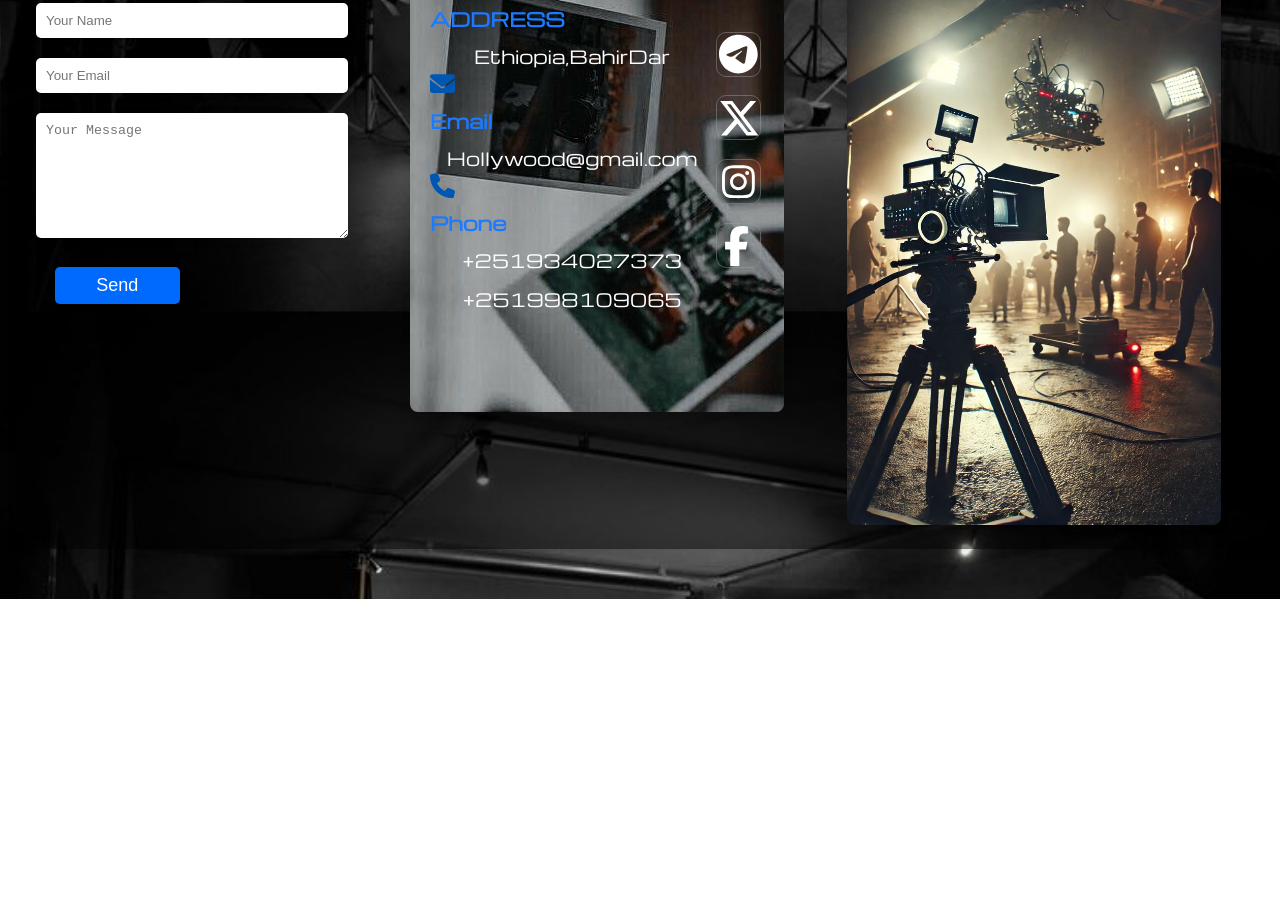
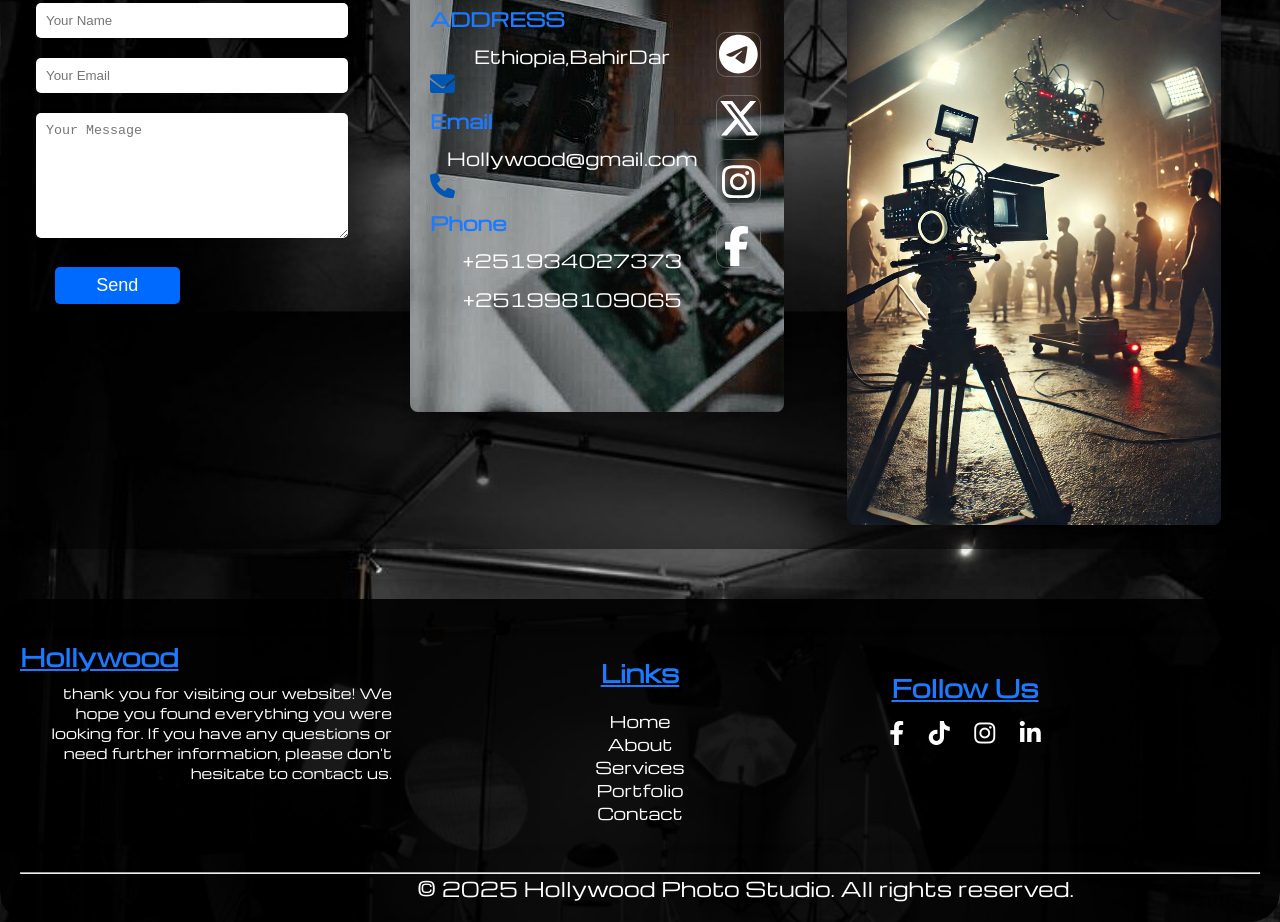
Before and after one commit to Bekalu156/Photo-studio-site-, a plain HTML site: page index.html in a window 1280 px wide. Shown: the part 3102-4024 px from the top of the page. Before the commit the page ends 3701 px from the top, so only its background shows below. Drawn offline with nearby package versions, Linux system fonts and the light colour scheme.

Commit message:
i added footer.

```diff
--- a/index.html
+++ b/index.html
@@ -284,5 +284,45 @@
 
        <img class="contact-img" src="img/camera.jpeg" alt="">
   </div>
+
+  </div>
+
+
+  <footer>
+    <div class="footer">
+      <h1>Hollywood</h1>
+      <p>
+        thank you for visiting our website!
+        We hope you found everything you were looking for.
+        If you have any questions or need further information,
+        please don't hesitate to contact us.
+      </p>
+    </div>
+
+    <div class="links">
+      <h2>Links</h2>
+      <ul>
+        <li><a href="index.html">Home</a></li>
+        <li><a href="#About">About</a></li>
+        <li><a href="#services">Services</a></li>
+        <li><a href="#portfolio">Portfolio</a></li>
+        <li><a href="#contact">Contact</a></li>
+      </ul>
+    </div>
+
+    <div class="social-icons">
+      <h2>Follow Us</h2>
+      <a href="https://www.facebook.com" target="_blank"><i class="fab fa-facebook-f"></i></a>
+      <a href="https://www.twitter.com" target="_blank"><i class="fab fa-tiktok"></i></a>
+      <a href="https://www.instagram.com" target="_blank"><i class="fab fa-instagram"></i></a>
+      <a href="https://www.linkedin.com" target="_blank"><i class="fab fa-linkedin-in"></i></a>
+    </div>
+
+    <hr>
+    <p>
+        &copy; 2025 Hollywood Photo Studio. All rights reserved.
+    </p>
+
+  </footer>
 </body>
 </html>
--- a/style.css
+++ b/style.css
@@ -996,3 +996,122 @@ button {
   margin-top: -45%;
   margin-left: 65%;
 }
+
+footer{
+    background-color: rgba(0, 0, 0, 0.9);
+    border-radius: 30px;
+    color: white;
+    text-align: center;
+    padding: 20px;
+    position: relative;
+    bottom: 0;
+    width: 100%;
+}
+.footer p {
+    width: 30%;
+    font-size: 14px;
+    margin-top: -20px;
+}
+
+.footer h1{
+    color: #1b7aff;
+    font-size: 24px;
+    margin-bottom: 30px;
+    margin-right: 100%;
+    margin-top: 20px;
+    text-decoration: underline;
+}
+
+footer a {
+    color: #fff;
+    text-decoration: none;
+    transition: color 0.3s ease;
+}
+footer a:hover {
+    color: #1b7aff;
+}
+
+.footer nav {
+    margin-top: 10px;
+}
+.footer nav ul {
+    list-style: none;
+    padding: 0;
+}
+
+.footer nav ul li {
+    display: inline;
+    margin: 0 10px;
+}
+
+.social-icons {
+    margin-left: 30px;
+    padding-left: 50%;
+    margin-top: -14%;
+    margin-bottom: 10%;
+}
+
+.social-icons h2{
+    color: #1b7aff;
+    font-size: 24px;
+    margin-bottom: 10px;
+    text-decoration: underline;
+}
+
+footer .social-icons a {
+    color: #fff;
+    text-decoration: none;
+    margin: 0 10px;
+    font-size: 24px;
+    transition: color 0.3s ease;
+}
+
+.links{
+
+    margin-top: -12%;
+    padding: 20px;
+    border-radius: 8px;
+    box-shadow: 0 2px 10px rgba(0,0,0,0.1);
+}
+
+.links h2{
+    color: #1b7aff;
+    font-size: 24px;
+    margin-bottom: 20px;
+    text-align: center;
+    text-decoration: underline;
+}
+
+.footer .links a {
+    color: #fff;
+    text-decoration: none;
+    transition: color 0.3s ease;
+}
+
+.footer .links ul{
+    display: flex;
+    justify-content: center;
+    flex-wrap: wrap;
+    gap: 20px;
+}
+
+.links ul li {
+    list-style: none;
+}
+
+.footer .links ul li a {
+    color: #fff;
+    text-decoration: none;
+    padding: 5px 10px;
+    border-radius: 5px;
+    transition: color 0.3s ease;
+    list-style: none;
+}
+
+.footer .links a:hover {
+    color: #1b7aff;
+}
+
+.footer .links ul li a:hover {
+    background-color: rgba(0, 0, 0, 0.5);
+}
```
